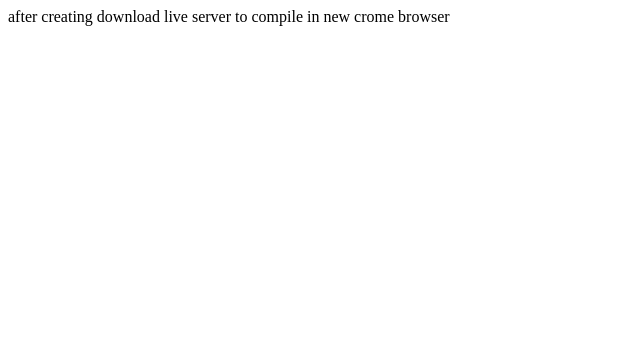
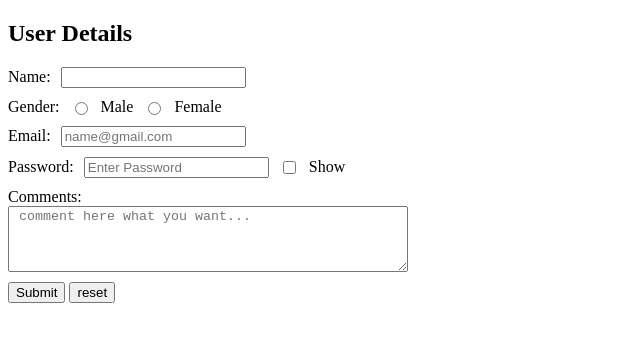
Before and after one commit to bmkrisghna/html-basics, a plain HTML site: page index.html in a window 1280 px wide. Shown: the whole page, without its empty margins (0-640 px from the left). Drawn offline with Linux system fonts and the light colour scheme.

Commit message:
adding my first html code

```diff
--- a/index.html
+++ b/index.html
@@ -1 +1,41 @@
-after creating download live server to compile in new crome browser
+<!DOCTYPE html>
+<html>
+<head>
+  <title>User Form</title>
+</head>
+<body>
+  <h2>User Details </h2>
+
+  <form style="display: flex; flex-direction: column; gap: 10px; max-width: 400px;">
+    <div style="display: flex; align-items: center; gap: 10px;">
+      <label for="name">Name:</label>
+      <input type="text" id="name" name="name">
+    </div>
+      <div style="display: flex; align-items: center; gap: 10px;">
+      <label>Gender:</label>
+      <input type="radio" id="male" name="gender" value="male">
+      <label for="male">Male</label>
+      <input type="radio" id="female" name="gender" value="female">
+      <label for="female">Female</label>
+      </div>
+    <div style="display: flex; align-items: center; gap: 10px;">
+      <label for="email">Email:</label>
+      <input type="email" id="Gmail" name="Gmail" placeholder="name@gmail.com">
+    </div>
+    <div style="display: flex; align-items: center; gap: 10px;">
+  <label for="password">Password:</label>
+  <input type="password" id="password" name="password" placeholder="Enter Password">
+  <input type="checkbox" onclick="togglePassword()"> Show
+</div>
+    <div style="display: flex; flex-direction: column;">
+      <label for="comments">Comments:</label>
+      <textarea id="comments" name="comments" rows="4" cols="40" placeholder=" comment here what you want..."></textarea>
+    </div>
+    <div>
+      <input type="submit" value="Submit">    <input type="reset" value="reset">
+    </div>
+
+  </form>
+
+</body>
+</html>
```
